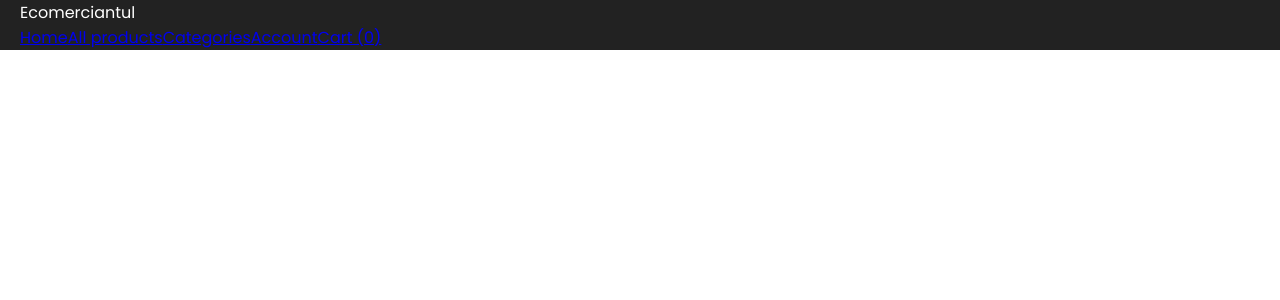
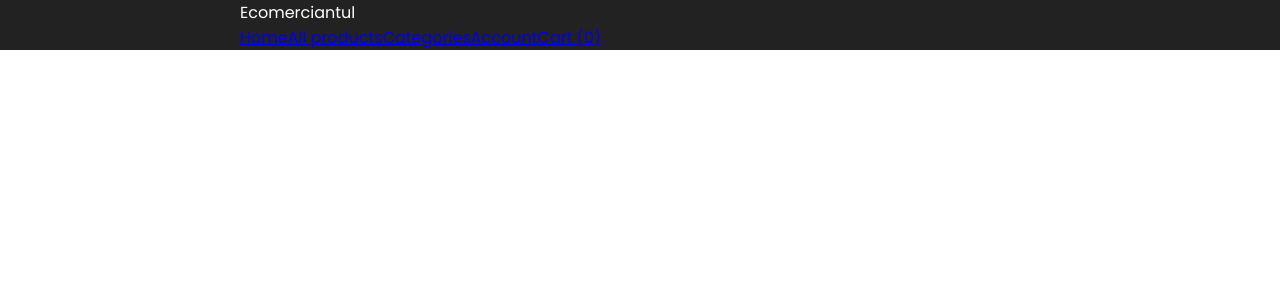
Before and after one commit to alinukerotester/ecomerce-front, a Next.js app: page / in a window 1280 px wide. Shown: the top 300 px of the page. Built offline with nearby package versions, Linux system fonts and the light colour scheme.

Commit message:
cam atat pentru azi

```diff
--- a/components/Center.js
+++ b/components/Center.js
@@ -2,7 +2,8 @@ import styled from 'styled-components';
 
 const StyledDiv = styled.div`
 	max-width: 800px;
-	margin: 0 20px;
+	margin: 0 auto;
+	padding: 0 20px;
 `;
 
 export default function Center({ children }) {
```
